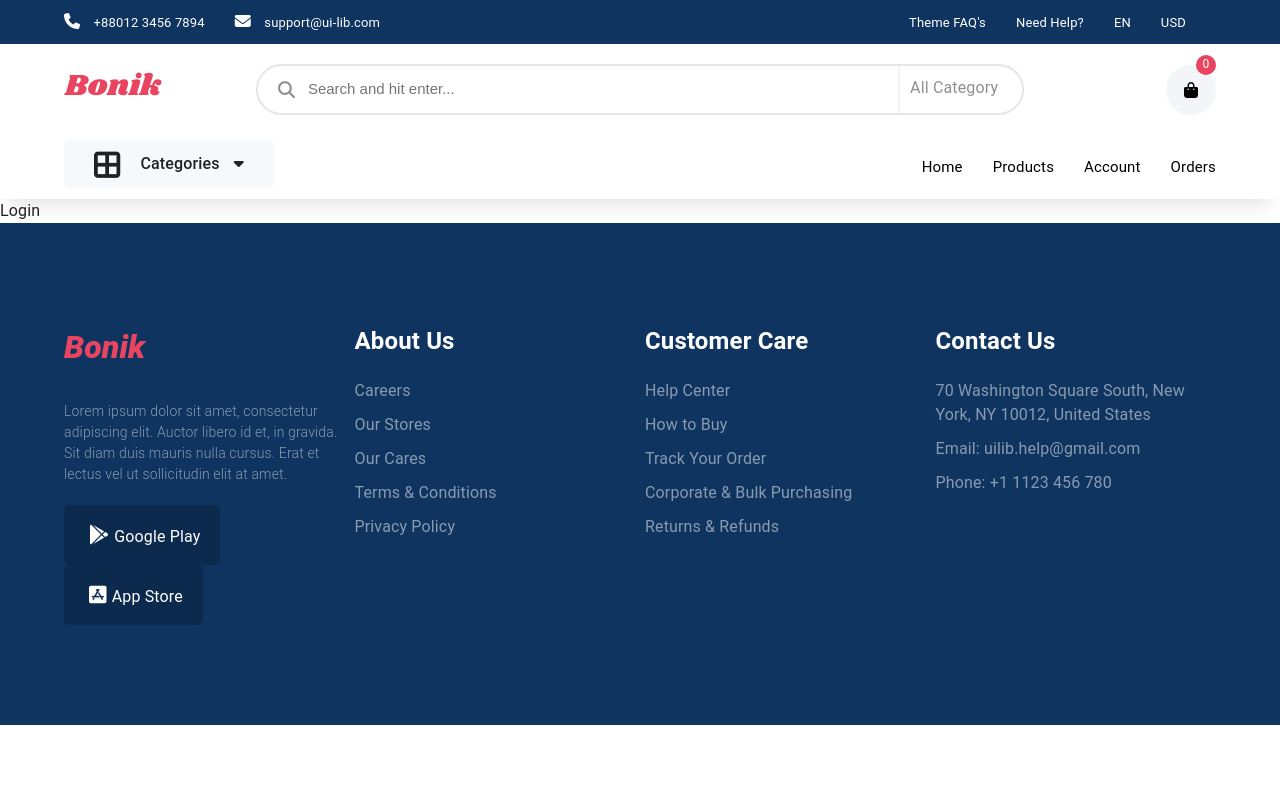
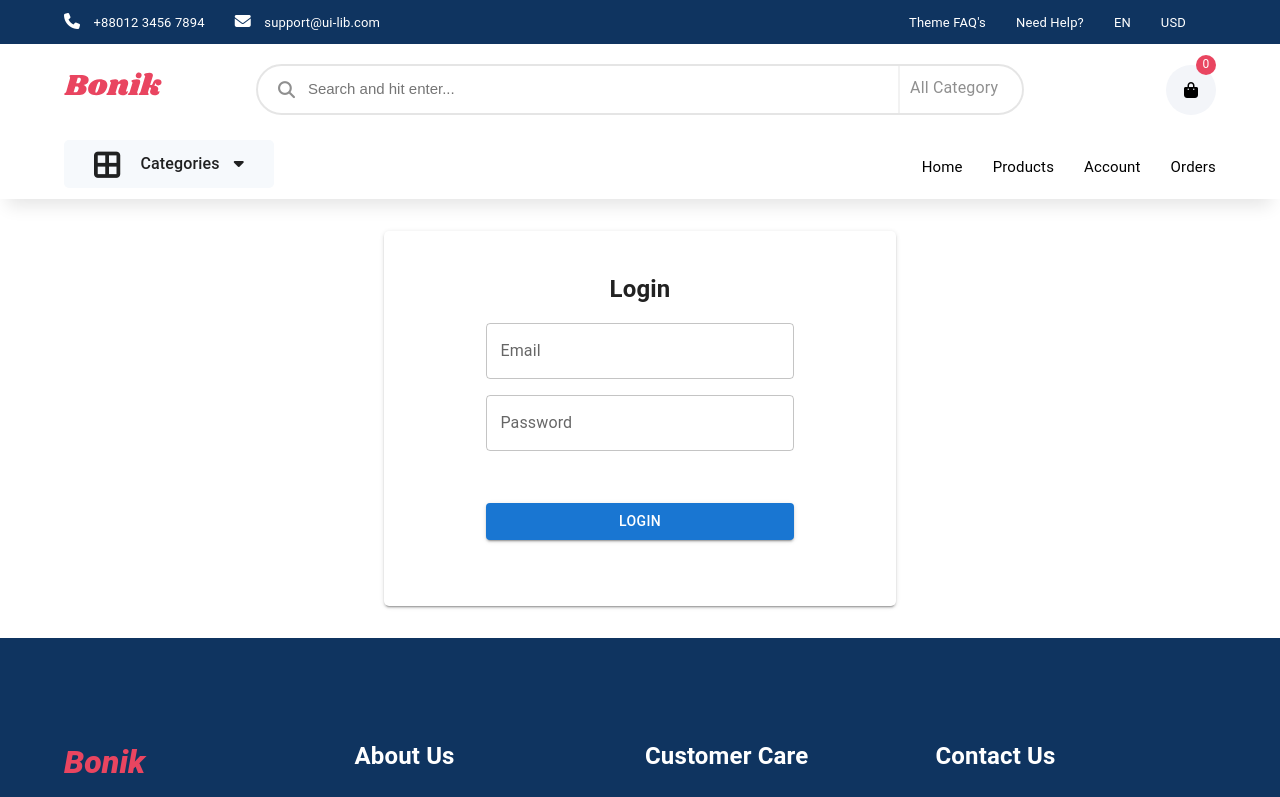
Before and after one commit to AnwarHossainSR/mern-ecommerce-yt, a React (Vite) app in the folder client/: page /login in a window 1280 px wide. Shown: the top 797 px of the page. Built offline with nearby package versions, Linux system fonts and the light colour scheme.

Commit message:
design login page

```diff
--- a/client/src/App.jsx
+++ b/client/src/App.jsx
@@ -1,17 +1,19 @@
+import { Suspense } from 'react';
 import { Route, Routes } from 'react-router-dom';
+import SuspenseFallback from './components/SuspenseFallback';
 import Layout from './Layouts';
 import { AdminLayout } from './Layouts/AdminLayout';
 import NotFound from './pages/404';
 
 const App = () => {
   return (
-    <>
+    <Suspense fallback={<SuspenseFallback />}>
       <Routes>
         <Route path="/admin" element={<AdminLayout />} />
         <Route path="/*" element={<Layout />} />
         <Route path="*" element={<NotFound />} />
       </Routes>
-    </>
+    </Suspense>
   );
 };
 
--- /dev/null
+++ b/client/src/components/App/whitespac/WHiteSpace.jsx
@@ -0,0 +1,5 @@
+const WHiteSpace = ({ height }) => {
+  return <div style={{ height: `${height}px` }} />;
+};
+
+export default WHiteSpace;
--- /dev/null
+++ b/client/src/components/SuspenseFallback.jsx
@@ -0,0 +1,22 @@
+import CircularProgress from '@mui/material/CircularProgress';
+import Stack from '@mui/material/Stack';
+
+const SuspenseFallback = () => {
+  return (
+    <Stack
+      sx={{
+        width: '100%',
+        height: '100%',
+        display: 'flex',
+        justifyContent: 'center',
+        alignItems: 'center',
+      }}
+      spacing={2}
+      direction="row"
+    >
+      <CircularProgress />
+    </Stack>
+  );
+};
+
+export default SuspenseFallback;
--- a/client/src/pages/auth/Login.jsx
+++ b/client/src/pages/auth/Login.jsx
@@ -1,5 +1,41 @@
+import { Button, Stack, TextField } from '@mui/material';
+import WHiteSpace from '../../components/App/whitespac/WHiteSpace';
+
 const Login = () => {
-  return <div>Login</div>;
+  return (
+    <Stack>
+      <Stack
+        sx={{
+          width: '40%',
+          height: 'auto',
+          display: 'flex',
+          justifyContent: 'center',
+          alignItems: 'center',
+          margin: 'auto',
+          borderRadius: '5px',
+          my: 4,
+          boxShadow: 2,
+        }}
+      >
+        <Stack
+          direction="column"
+          spacing={2}
+          sx={{
+            width: '60%',
+            textAlign: 'center',
+          }}
+          pt={5}
+        >
+          <h2>Login</h2>
+          <TextField label="Email" variant="outlined" />
+          <TextField label="Password" variant="outlined" />
+          <WHiteSpace height={20} />
+          <Button variant="contained">Login</Button>
+          <WHiteSpace height={50} />
+        </Stack>
+      </Stack>
+    </Stack>
+  );
 };
 
 export default Login;
```
